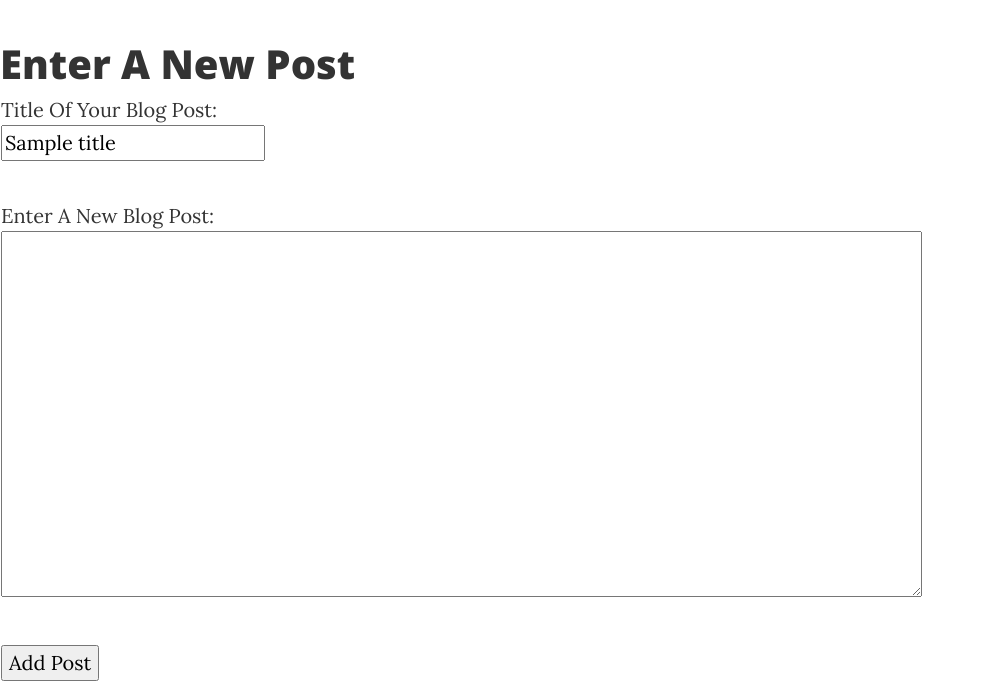
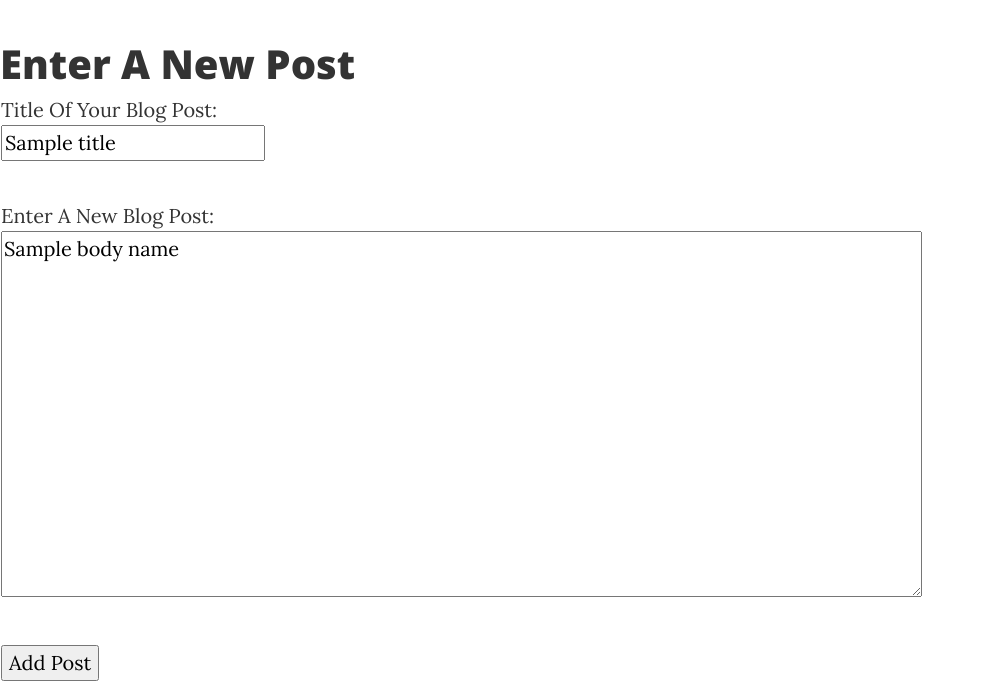
Before and after one commit to JayCarter06/Blogz, a Flask app: template templates/newpost.html in a window 1280 px wide. Shown: the part 446-1127 px from the top of the page, without its empty margins (0-984 px from the left). Run offline with Flask 2, Linux system fonts and the light colour scheme; the visitor is signed in with stand-in values (Sample User, id 1); tables that the repository leaves empty hold one stand-in row (values such as "Sample post"); the template is opened without the code that fills it: most values are stand-ins (such as "Sample title", 1, 10 or a date in 2020); some libraries are stand-ins or nearby versions.

Commit message:
Text area fixed

```diff
--- a/templates/newpost.html
+++ b/templates/newpost.html
@@ -15,7 +15,7 @@
                 <td>
                 <label>
                 Enter A New Blog Post:</br>
-                <textarea name="body" rows="12" cols="75" value='{{body_name}}'></textarea>
+                <textarea name="body" rows="12" cols="75">{{body_name}}</textarea>
                 <p class="error">{{body_error}}</p>
                 </label>
                </td>
```
